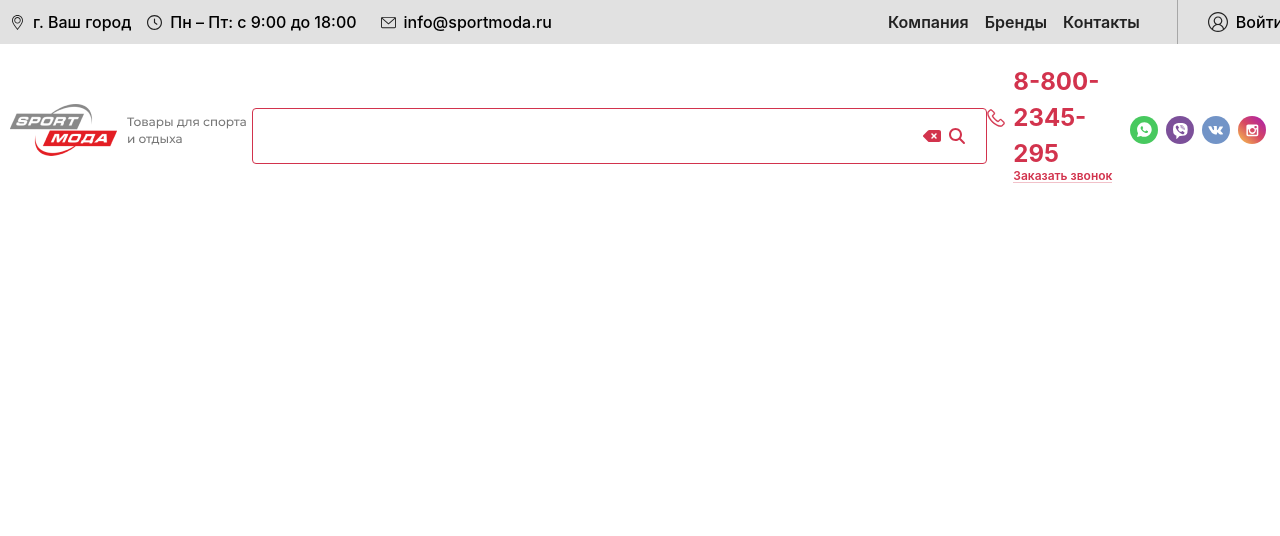
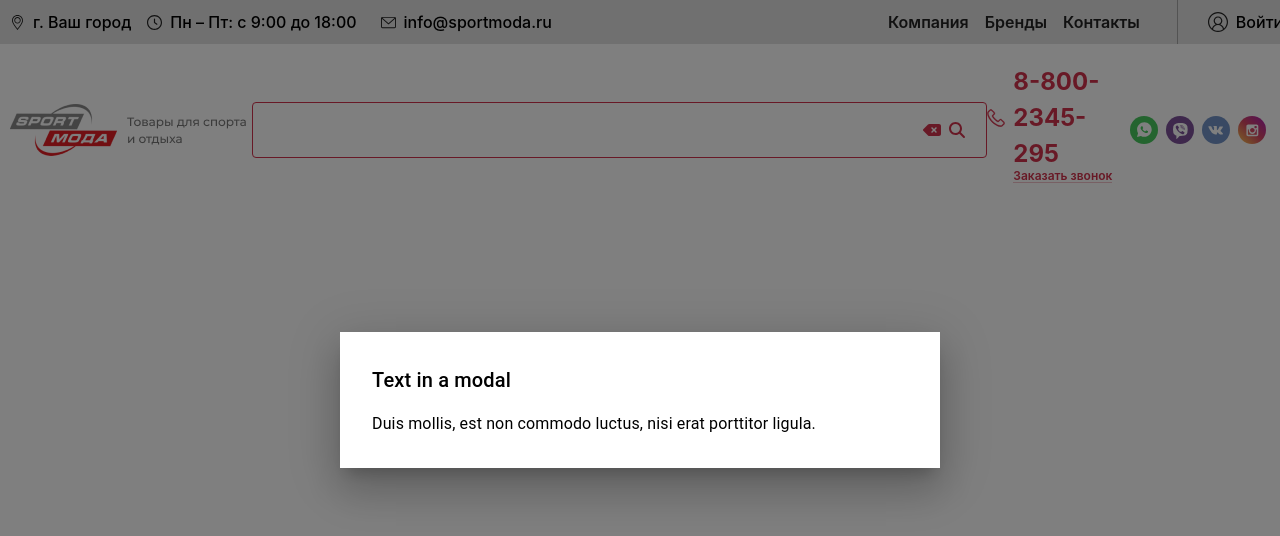
Before and after one commit to Merck-web/react-app, a React (Create React App) app: page / in a window 1280 px wide. Both pictures are taken after a click on the element "Заказать звонок". Shown: the top 536 px of the page. Built offline with nearby package versions, Linux system fonts and the light colour scheme; no server answers; the HTML template or start-up script is replaced by a standard one.

Commit message:
разбираемся

```diff
--- a/package.json
+++ b/package.json
@@ -50,6 +50,7 @@
     "react-dom": "^18.2.0",
     "react-router-dom": "^6.6.1",
     "react-scripts": "5.0.1",
+    "react-spring": "^9.6.1",
     "typescript": "^4.9.4",
     "web-vitals": "^2.1.4"
   },
--- a/src/components/CustomInput.tsx
+++ b/src/components/CustomInput.tsx
@@ -4,7 +4,6 @@ import TextField, {TextFieldProps} from '@mui/material/TextField';
 import {FormControl, InputAdornment} from "@mui/material";
 import {FontAwesomeIcon} from "@fortawesome/react-fontawesome";
 import {faDeleteLeft, faSearch} from "@fortawesome/free-solid-svg-icons";
-import {makeStyles} from "tss-react/mui";
 
 
 type CustomizeInputsTypes = {
@@ -74,7 +73,6 @@ const CustomizedInputs: FC<CustomizeInputsTypes> = ({
                     }}
                     variant={variant}
                     value={value}
-                    style={{marginTop: 11}}
                     onChange={event => newValueSet(event)}
                     InputProps={
                         {
--- /dev/null
+++ b/src/components/Modal.tsx
@@ -0,0 +1,107 @@
+import React, {FC, ForwardedRef, forwardRef, Ref, useImperativeHandle} from 'react';
+import Backdrop from '@mui/material/Backdrop';
+import Box from '@mui/material/Box';
+import Modal from '@mui/material/Modal';
+import Typography from '@mui/material/Typography';
+import {useSpring, animated} from 'react-spring';
+
+
+interface FadeProps {
+    children?: React.ReactElement;
+    in: boolean;
+    onEnter?: () => {};
+    onExited?: () => {};
+}
+
+const Fade = React.forwardRef<HTMLDivElement, FadeProps>(function Fade(props, ref) {
+    const {in: open, children, onEnter, onExited, ...other} = props;
+    const style = useSpring({
+        from: {opacity: 0},
+        to: {opacity: open ? 1 : 0},
+        onStart: () => {
+            if (open && onEnter) {
+                onEnter();
+            }
+        },
+        onRest: () => {
+            if (!open && onExited) {
+                onExited();
+            }
+        },
+    });
+
+    return (
+        <animated.div ref={ref} style={style} {...other}>
+            {children}
+        </animated.div>
+    );
+});
+
+
+type ModalTypes = {
+    width?: number
+}
+
+type InputProps = React.DetailedHTMLProps<
+    React.InputHTMLAttributes<HTMLInputElement>,
+    HTMLInputElement
+>;
+
+
+
+const ModalDefault: FC<ModalTypes> = forwardRef(({width}, ref) => {
+    const style = {
+        position: 'absolute' as 'absolute',
+        top: '50%',
+        left: '50%',
+        transform: 'translate(-50%, -50%)',
+        width: width ? width : 400,
+        bgcolor: 'background.paper',
+        boxShadow: 24,
+        p: 4,
+    };
+
+    useImperativeHandle(ref, () => ({
+        handleOpen: () => {
+            setOpen(true);
+            return
+        },
+        handleClose: () => {
+            setOpen(false);
+        }
+    }));
+
+
+    const [open, setOpen] = React.useState(false);
+    const handleOpen = () => setOpen(true);
+    const handleClose = () => setOpen(false);
+
+    return (
+        <div>
+
+            <Modal
+                aria-labelledby="spring-modal-title"
+                aria-describedby="spring-modal-description"
+                open={open}
+                onClose={handleClose}
+                closeAfterTransition
+                BackdropComponent={Backdrop}
+                BackdropProps={{
+                    timeout: 500,
+                }}
+            >
+                <Fade in={open}>
+                    <Box sx={style}>
+                        <Typography id="spring-modal-title" variant="h6" component="h2">
+                            Text in a modal
+                        </Typography>
+                        <Typography id="spring-modal-description" sx={{mt: 2}}>
+                            Duis mollis, est non commodo luctus, nisi erat porttitor ligula.
+                        </Typography>
+                    </Box>
+                </Fade>
+            </Modal>
+        </div>
+    );
+})
+export default ModalDefault;
--- a/src/pages/main/elements/Header.tsx
+++ b/src/pages/main/elements/Header.tsx
@@ -1,15 +1,16 @@
-import React from 'react';
+import React, {RefObject, useRef} from 'react';
 import styles from '../elementscss/Header.module.scss'
 import {Link} from "react-router-dom";
 import TextWithIcon from "../../../components/TextWithIcon";
 import IconDefault from "../../../components/IconDefault";
 import CustomizedInputs from "../../../components/CustomInput";
+import ModalDefault from "../../../components/Modal";
 
 
 
 function Header({}) {
     const [targetSearch, setTargetSearch] = React.useState("");
-
+    const modal =  useRef();
 
     const socials = [
         {
@@ -38,6 +39,11 @@ function Header({}) {
         console.log(targetSearch)
     }
 
+    function openModalCalling() {
+        // @ts-ignore
+        modal.current!.handleOpen()
+    }
+
     return (
         <>
             <div className={'main_container'}>
@@ -49,8 +55,6 @@ function Header({}) {
                     </div>
                     <div className={'max-w-[750px] w-full'}>
 
-
-                        {/*{CustomizedInputs({variant:'outlined', backgroundColor: "#D2334D", setValue: setTargetSearch, value: targetSearch} )}*/}
 
                         <CustomizedInputs
                             variant={'outlined'}
@@ -69,7 +73,11 @@ function Header({}) {
                             classes={["text-[#D2334D] font-bold text-[24px] cursor-pointer"]}
                         />
                         <span
-                            className={`${styles.calling} text-[#D2334D] text-[12px] leading-[20px] font-semibold cursor-pointer`}>Заказать звонок</span>
+                            className={`${styles.calling} text-[#D2334D] text-[12px] leading-[20px] font-semibold cursor-pointer`}
+                            onClick={openModalCalling}
+                        >
+                            Заказать звонок
+                        </span>
                     </div>
                     <div className={'socials_box'}>
                         <ul className={'flex items-center'}>
@@ -92,6 +100,11 @@ function Header({}) {
                 </div>
             </div>
 
+            <ModalDefault
+                // @ts-ignore
+                ref={modal}
+                width={600}
+            />
         </>
     );
 }
```
Also changed, not shown: 1 other file (tests, documents, lock files or other folders).
